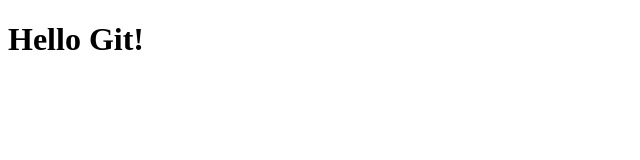
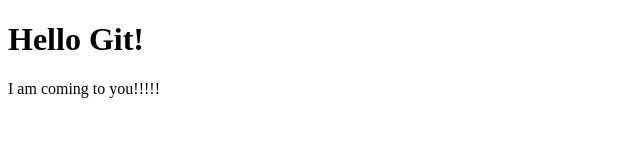
Before and after one commit to Jeff307-kib/repo-test, a plain HTML site: page index.html in a window 1280 px wide. Shown: the whole page, without its empty margins (0-640 px from the left). Drawn offline with Linux system fonts and the light colour scheme.

Commit message:
modified index.html

```diff
--- a/index.html
+++ b/index.html
@@ -7,5 +7,6 @@
 </head>
 <body>
     <h1>Hello Git!</h1>
+    <p>I am coming to you!!!!!</p>
 </body>
 </html>
```
